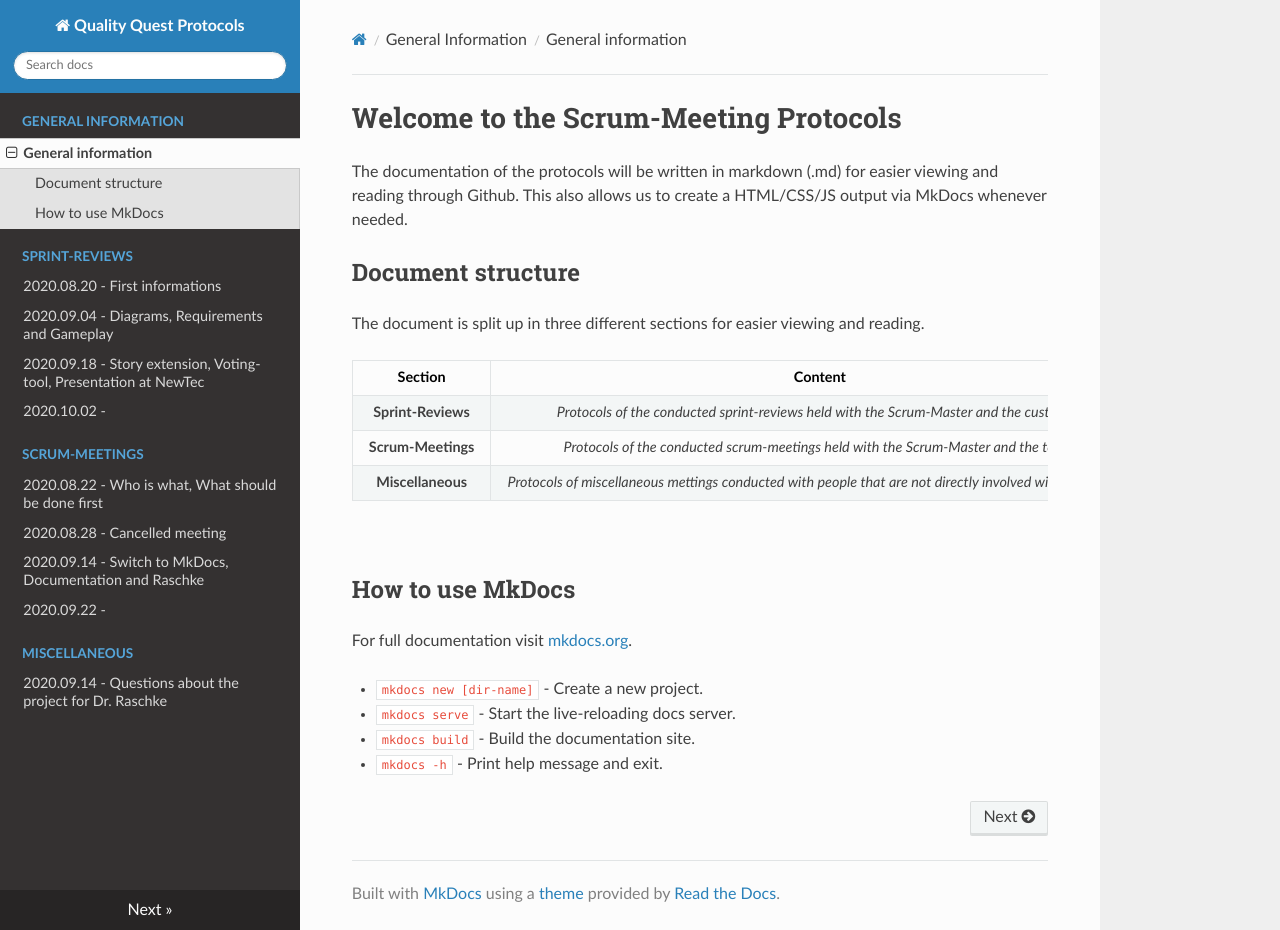
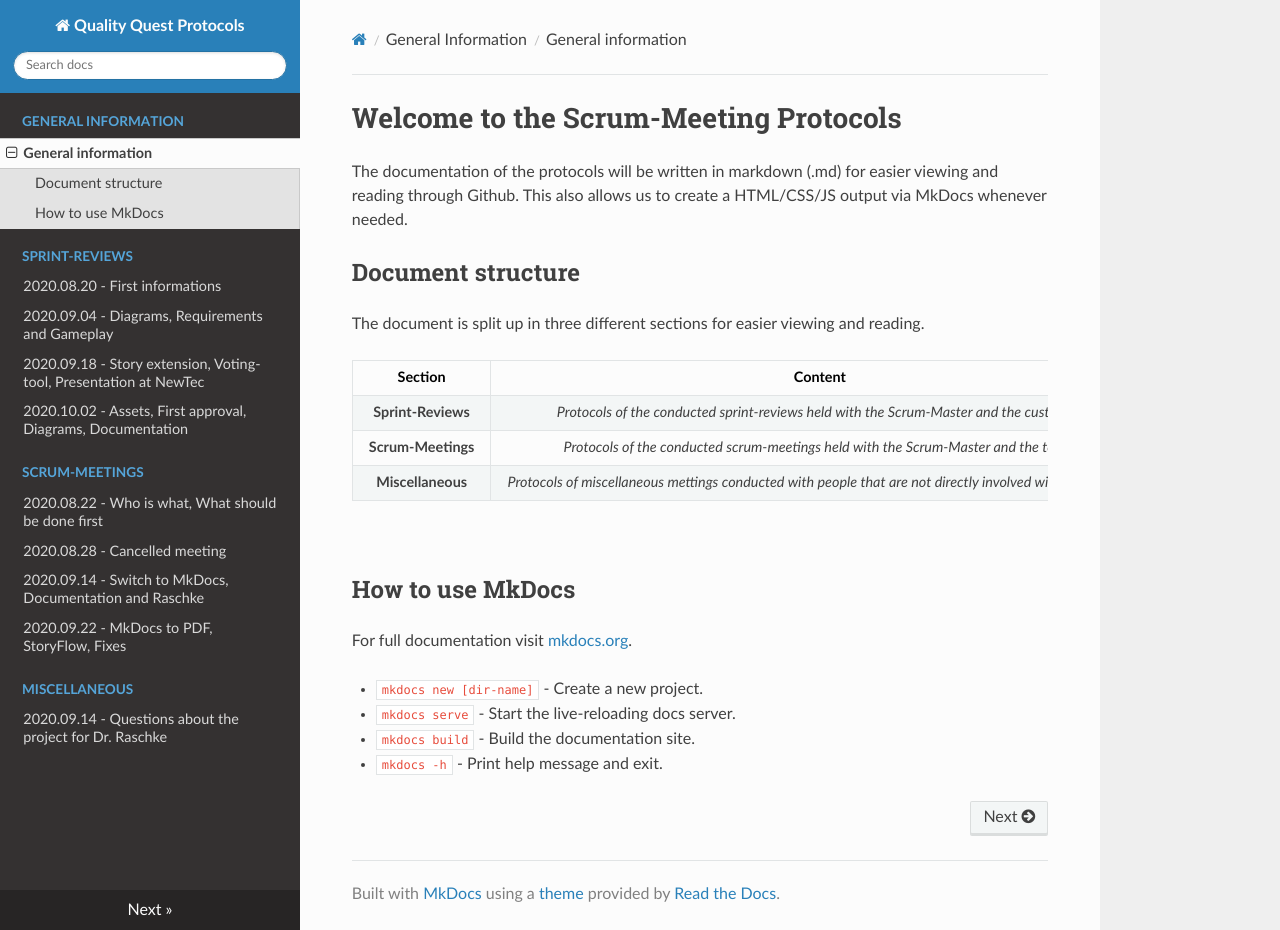
Before and after one commit to Brotenko/QualityQuest, an MkDocs documentation site: the page built from Docs/Protokolle/docs/index.md, in a window 1280 px wide and 930 px high. Built offline with MkDocs 1.6.1, drawn with Linux system fonts in a browser that asks for light colours; nearby versions of some CDN libraries.

Commit message:
Updated protocol's mkdocs.yml
Added a name for the newest sprint review and scrum meeting protocol.

```diff
--- a/Docs/Protokolle/mkdocs.yml
+++ b/Docs/Protokolle/mkdocs.yml
@@ -6,12 +6,12 @@ nav:
     - '2020.08.20 - First informations': sprint-reviews/review_2020_08_20.md
     - '2020.09.04 - Diagrams, Requirements and Gameplay': sprint-reviews/review_2020_09_04.md
     - '2020.09.18 - Story extension, Voting-tool, Presentation at NewTec': sprint-reviews/review_2020_09_18.md
-    - '2020.10.02 - ': sprint-reviews/review_2020_10_02.md
+    - '2020.10.02 - Assets, First approval, Diagrams, Documentation': sprint-reviews/review_2020_10_02.md
   - Scrum-Meetings:
     - '2020.08.22 - Who is what, What should be done first': scrum-meetings/meeting_2020_08_22.md
     - '2020.08.28 - Cancelled meeting': scrum-meetings/meeting_2020_08_28.md
     - '2020.09.14 - Switch to MkDocs, Documentation and Raschke': scrum-meetings/meeting_2020_09_14.md
-    - '2020.09.22 - ' : scrum-meetings/meeting_2020_09_22.md
+    - '2020.09.22 - MkDocs to PDF, StoryFlow, Fixes' : scrum-meetings/meeting_2020_09_22.md
   - Miscellaneous:
     - '2020.09.14 - Questions about the project for Dr. Raschke': miscellaneous/misc_2020_09_14.md
 theme: readthedocs
```
